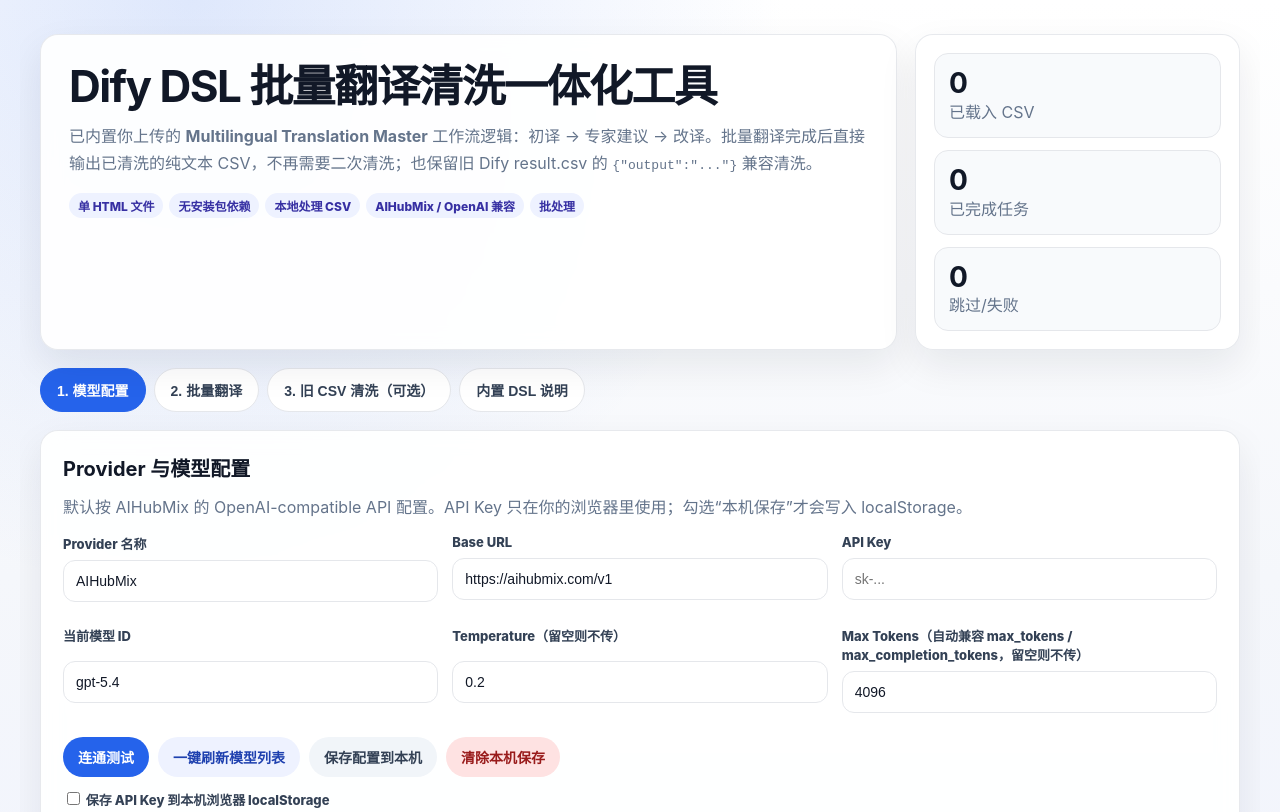
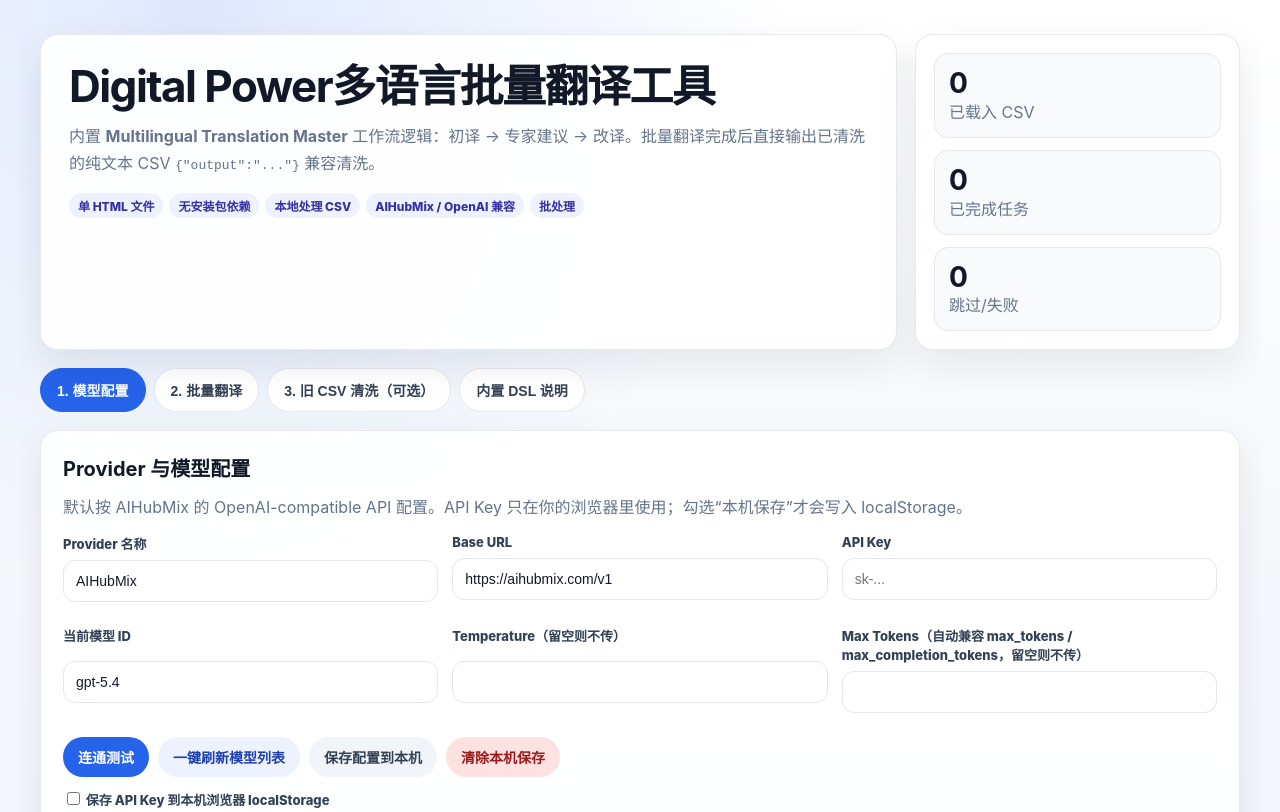
Before and after one commit to Shawn-Skywolfer/MultipleLanguageTranslator, a plain HTML site: page index.html in a window 1280 px wide. Shown: the top 812 px of the page. Drawn offline with Linux system fonts and the light colour scheme.

Commit message:
Update index.html

```diff
--- a/index.html
+++ b/index.html
@@ -3,7 +3,7 @@
 <head>
   <meta charset="utf-8" />
   <meta name="viewport" content="width=device-width, initial-scale=1" />
-  <title>Dify DSL 批量翻译清洗一体化工具</title>
+  <title>Digital Power多语言批量翻译工具</title>
   <style>
     :root{
       --bg:#f5f7fb;--card:#fff;--ink:#111827;--muted:#64748b;--line:#e5e7eb;
@@ -21,8 +21,8 @@
 <main class="wrap">
   <section class="hero">
     <div class="card intro">
-      <h1>Dify DSL 批量翻译清洗一体化工具</h1>
-      <p class="muted">已内置你上传的 <strong>Multilingual Translation Master</strong> 工作流逻辑：初译 → 专家建议 → 改译。批量翻译完成后直接输出已清洗的纯文本 CSV，不再需要二次清洗；也保留旧 Dify result.csv 的 <code>{"output":"..."}</code> 兼容清洗。</p>
+      <h1>Digital Power多语言批量翻译工具</h1>
+      <p class="muted">内置 <strong>Multilingual Translation Master</strong> 工作流逻辑：初译 → 专家建议 → 改译。批量翻译完成后直接输出已清洗的纯文本 CSV <code>{"output":"..."}</code> 兼容清洗。</p>
       <div style="margin-top:12px"><span class="pill">单 HTML 文件</span><span class="pill">无安装包依赖</span><span class="pill">本地处理 CSV</span><span class="pill">AIHubMix / OpenAI 兼容</span><span class="pill">批处理</span></div>
     </div>
     <div class="card stats">
@@ -50,8 +50,8 @@
       </div>
       <div class="grid3">
         <div class="field"><label>当前模型 ID</label><input id="modelId" value="gpt-5.4" placeholder="例如 gpt-4o-mini" /></div>
-        <div class="field"><label>Temperature（留空则不传）</label><input id="temperature" value="0.2" /></div>
-        <div class="field"><label>Max Tokens（自动兼容 max_tokens / max_completion_tokens，留空则不传）</label><input id="maxTokens" value="4096" /></div>
+        <div class="field"><label>Temperature（留空则不传）</label><input id="temperature" value="" /></div>
+        <div class="field"><label>Max Tokens（自动兼容 max_tokens / max_completion_tokens，留空则不传）</label><input id="maxTokens" value="" /></div>
       </div>
       <div class="button-row">
         <button class="primary" id="testBtn">连通测试</button>
```
